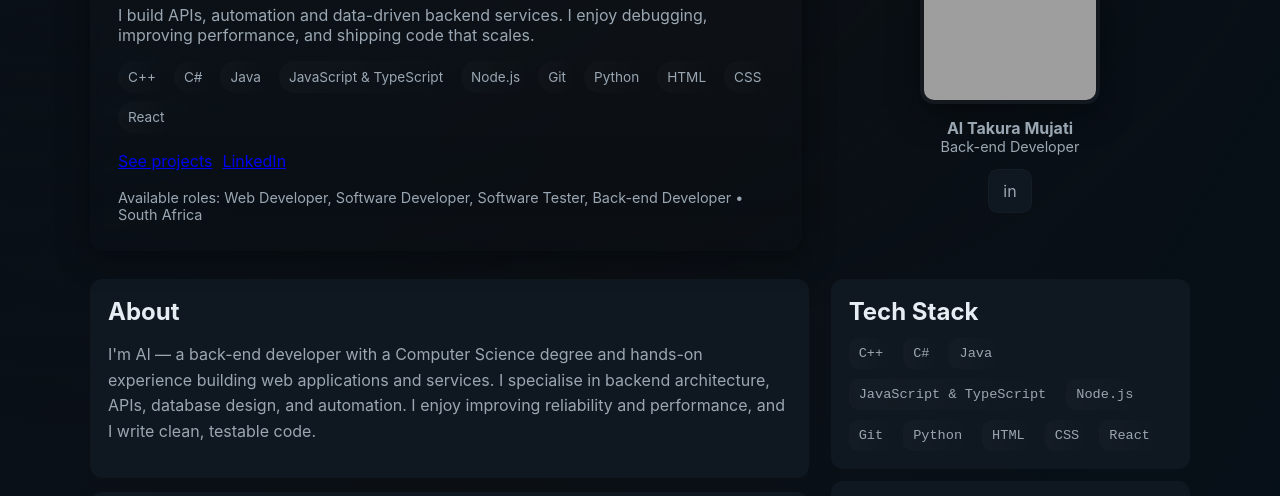
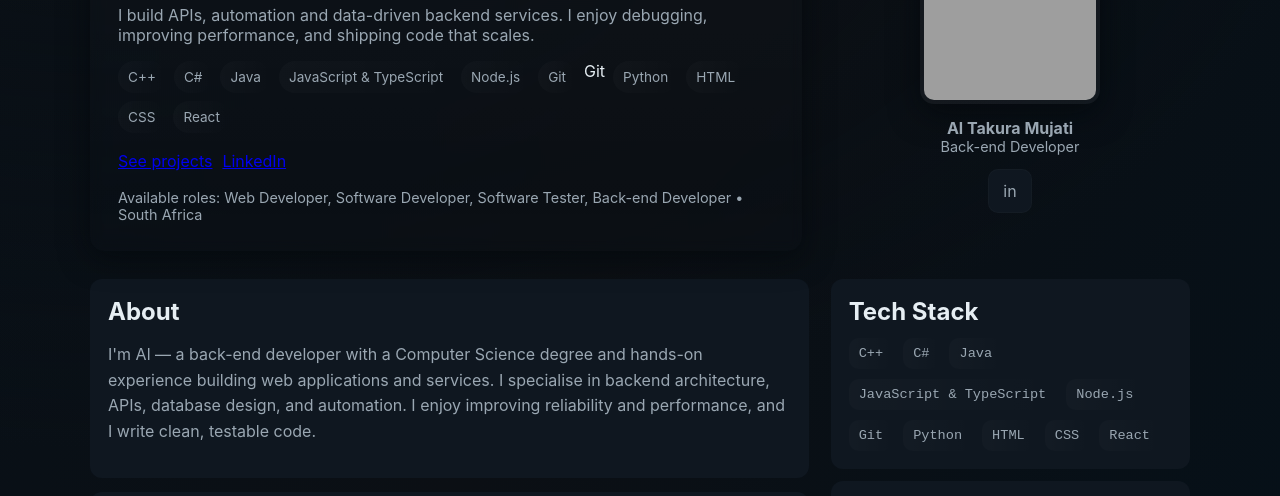
Before and after one commit to sadsaxninja/almujati.github.io, a plain HTML site: page index.html in a window 1280 px wide. Shown: the part 231-727 px from the top of the page. Drawn offline with Linux system fonts and the light colour scheme; grey boxes are pictures that could not be loaded.

Commit message:
Update index.html

```diff
--- a/index.html
+++ b/index.html
@@ -117,6 +117,7 @@
           <div class="chip">JavaScript & TypeScript</div>
           <div class="chip">Node.js</div>
           <div class="chip">Git</div>
+          <div class="PHP">Git</div>
           <div class="chip">Python</div>
           <div class="chip">HTML</div>
           <div class="chip">CSS</div>
```
